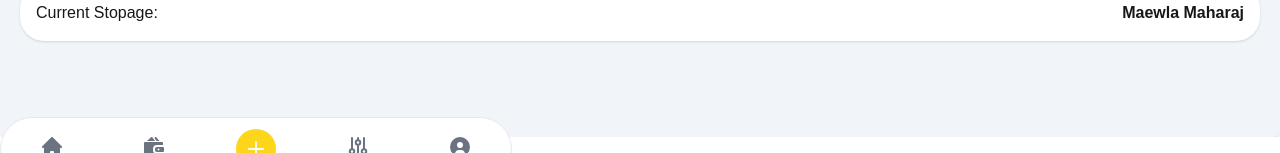
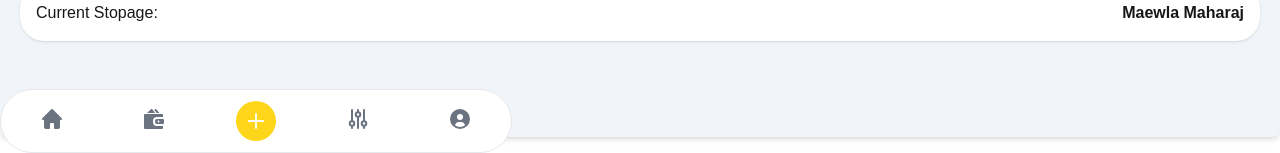
Before and after one commit to namanpunn/btrackmru, a Next.js app: page /tracking in a window 1280 px wide. Shown: the part 663-816 px from the top of the page. Built offline with nearby package versions, Linux system fonts and the light colour scheme.

Commit message:
map page added2222321

```diff
--- a/components/Home.js
+++ b/components/Home.js
@@ -4,7 +4,7 @@ import { useRouter } from "next/navigation";
 const Home = () => {
   const router = useRouter();
   return (
-    <section className="flex flex-col items-center gap-7 h-screen p-6 mt-3">
+    <section className="flex flex-col items-center gap-7 h-screen p-6 mt-1">
       {/* Skip button */}
       <div className="flex justify-end w-full pt-5 p-3">
         <button
--- a/components/Navbar.js
+++ b/components/Navbar.js
@@ -4,7 +4,7 @@ const Navbar = () => {
   return (
     <div>
       <div>
-      <div className="fixed z-50 w-full h-16 max-w-lg bg-white border border-gray-200 rounded-full dark:bg-gray-700 dark:border-gray-600 -mt-5">
+      <div className="z-50 w-full h-16 max-w-lg bg-white border border-gray-200 rounded-full dark:bg-gray-700 dark:border-gray-600 -mt-12">
         <div className="grid h-full max-w-lg grid-cols-5 mx-auto">
           <button
             data-tooltip-target="tooltip-home"
```
